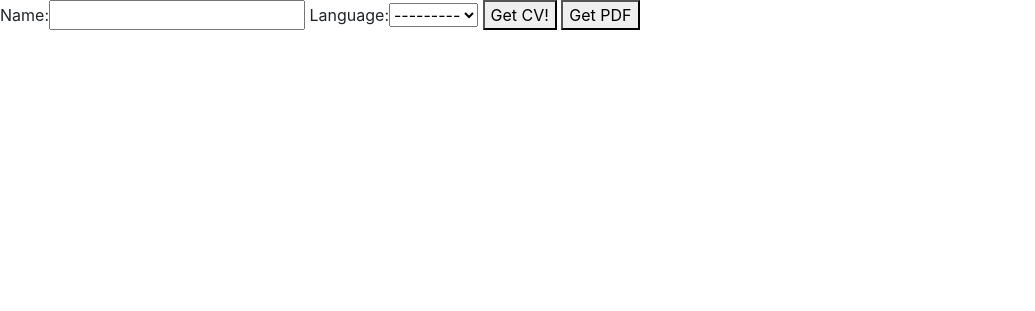
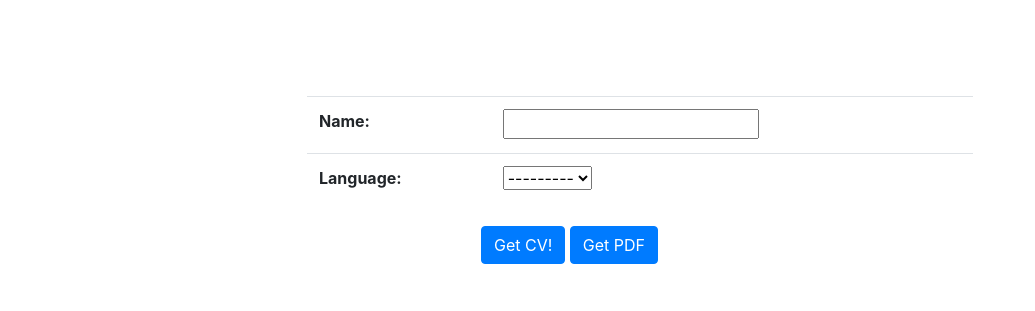
Before and after one commit to EricFelixLuther/cvApp, a Django app: page / in a window 1280 px wide. Shown: the top 311 px of the page, without its empty margins (0-1035 px from the left). Run offline with Django 3.2, Linux system fonts and the light colour scheme; data that the repository does not hold is empty; some libraries are stand-ins or nearby versions.

Commit message:
New templates concept

```diff
--- a/cv_App/templates/main.html
+++ b/cv_App/templates/main.html
@@ -23,7 +23,7 @@
             {% block extra_js %}{% endblock %}
         });
     </script>
-    <style media="screen">
+    <style media="print">
         @page {
           size: A4;
           margin: 7mm;
@@ -35,8 +35,10 @@
             height: 297mm;
           }
         }
-
-        {% block extra_css %}{% endblock %}
+        {% block print_css %}{% endblock %}
+    </style>
+    <style media="screen">
+      {% block screen_css %}{% endblock %}
     </style>
   </head>
   <body>
--- a/cv_App/templates/select_company.html
+++ b/cv_App/templates/select_company.html
@@ -1,10 +1,26 @@
 {% extends 'main.html' %}
 
 {% block content %}
-<form method="post">
-    {% csrf_token %}
-    {{ form }}
-    <button type="submit" name="submit" value="get_cv">Get CV!</button>
-    <button type="submit" name="submit" value="print_cv" title="Still experimental feature">Get PDF</button>
-</form>
+<div class="container">
+    <div class="row justify-content-center align-items-center my-5 p-5">
+        <div class="col-lg-8 col-md-12">
+            <form method="post">
+                {% csrf_token %}
+                <div class="row">
+                    <div class="col">
+                        <table class="table">
+                            {{ form.as_table }}
+                        </table>
+                    </div>
+                </div>
+                <div class="row justify-content-center">
+                    <div class="col-6">
+                        <button class="btn btn-primary" type="submit" name="submit" value="get_cv">Get CV!</button>
+                        <button class="btn btn-primary" type="submit" name="submit" value="print_cv" title="Still experimental feature">Get PDF</button>
+                    </div>
+                </div>
+            </form>
+        </div>
+    </div>
+</div>
 {% endblock %}
```
